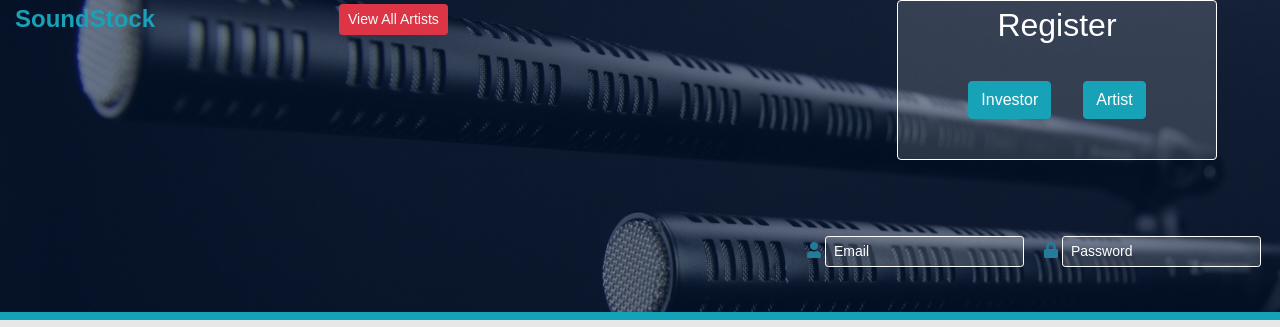
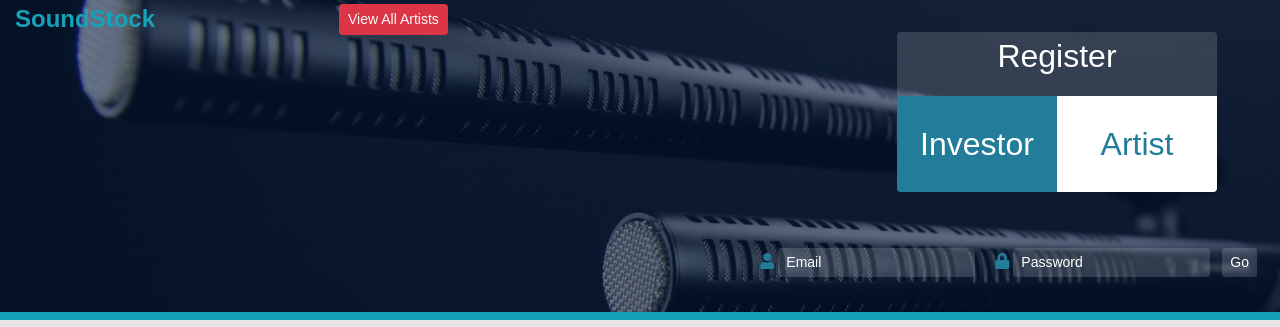
Before and after one commit to EwilsonS/EvanSoundStock, a React (Create React App) app in the folder client/: page /#/ in a window 1280 px wide. Shown: the top 327 px of the page. Built offline with nearby package versions, Linux system fonts and the light colour scheme; no server answers.

Commit message:
nav polish login loginc begin

```diff
--- a/client/src/components/Navbar/Nav.js
+++ b/client/src/components/Navbar/Nav.js
@@ -12,13 +12,21 @@ export const Nav = () => (
     <div className="col-md-3 left-space">
       <Link to="/">
         <span className="navbar-brand text-info nav-title">
-          <span className="text-info h4"><strong> <span className="flash">S</span>ound<span className="flash2">S</span>tock</strong></span>
+          <span className="text-info h4">
+            <strong>
+              {" "}
+              <span className="flash">S</span>ound
+              <span className="flash2">S</span>tock
+            </strong>
+          </span>
         </span>
       </Link>
     </div>
     <div className="col-md-2">
       <Link to="/AllArtists" className="">
-        <button className="btn btn-danger text-light btn-sm m-1 button-nav">View All Artists</button>
+        <button className="btn btn-danger text-light btn-sm m-1 button-nav">
+          View All Artists
+        </button>
       </Link>
     </div>
     <div className="col-md-7">
@@ -27,10 +35,14 @@ export const Nav = () => (
           <div className="register rounded float-right">
             <p>Register</p>
             <Link to="../InvestorSignUp">
-              <button className="btn btn-info m-3">Investor</button>
+              <div className="invest">
+                <span className="reg-btn-txt">Investor</span>
+              </div>
             </Link>
             <Link to="../ArtistSignUp">
-              <button className="btn btn-info m-3">Artist</button>
+              <div className="artist">
+                <span className="reg-btn-txt">Artist</span>
+              </div>
             </Link>
           </div>
         </div>
@@ -39,14 +51,28 @@ export const Nav = () => (
         <div className="col-md-12">
           <br />
           <br />
-          <br />
           <div className="form-group input-icons float-right">
             <form>
               <span className="">
-                <i class="fas fa-user"></i>
-                <input type="text" class="form-control-sm login-input m-1" placeholder="Email" aria-label="Recipient's username"></input>
-                <i class="fas fa-lock ml-3"></i>
-                <input type="password" class="form-control-sm login-input m-1" placeholder="Password" aria-label="Recipient's username"></input>
+                <i class="fas fa-user" />
+                <input
+                  type="text"
+                  className="form-control-sm login-input m-1"
+                  placeholder="Email"
+                />
+                <i class="fas fa-lock ml-3" />
+                <input
+                  type="password"
+                  className="form-control-sm login-input m-1"
+                  placeholder="Password"
+                />
+                <button
+                  type="submit"
+                  className="btn btn-sm login-input m-2"
+                  placeholder="Go"
+                >
+                Go
+                </button>
               </span>
             </form>
           </div>
--- a/client/src/components/Navbar/nav.css
+++ b/client/src/components/Navbar/nav.css
@@ -20,25 +20,51 @@
   position: relative;
   display: inline;
   }
-.signup-nav{
-  padding: 3rem;
-
-}
 .register{
-  border: 1px solid white;
+  /* border: 1px solid white; */
   background-color: rgba(255, 255, 255, 0.15);
   margin-right: 3rem;
+  margin-top: 2rem;
   height: 10rem;
   width: 20rem;
   text-align: center;
   font-size: 2rem;
   color: white;
 }
+.invest{
+  background-color: #237c9a;
+  color: white;
+  float: left;
+  width: 50%;
+  height: 59.75%;
+  border-bottom-left-radius: .25rem;
+}
+.invest:hover{
+  background-color: black;
+  color: #237c9a;
+  transition: .1s;
+}
+.artist{
+  background-color: white;
+  color: #237c9a;
+  float: right;
+  width: 50%;
+  height: 59.75%;
+  border-bottom-right-radius: .25rem;
+}
+.artist:hover{
+  background-color: black;
+  color: #237c9a;
+  transition: .1s;
+}
+.reg-btn-txt{
+  position: relative;
+  top: 1.5rem;
+}
 .login-input{
-    /* background-color: #02183a00; */
     background-color: rgba(255, 255, 255, 0.15);
 
-    border: 1px white solid;
+    border: none;
     color: white;
   }
  .input-icons{
@@ -50,8 +76,6 @@
 
  .login-input::placeholder{
     color: white;
-    /* background-color: rgba(255, 255, 255, 0.15); */
-
   }
  .login-input:focus{
     outline: none !important;
--- a/package.json
+++ b/package.json
@@ -40,6 +40,7 @@
     "passport-local": "^1.0.0",
     "passport-local-mongoose": "^5.0.1",
     "react-router-dom": "^4.3.1",
-    "react-scripts": "^2.1.1"
+    "react-scripts": "^2.1.1",
+    "yarn": "^1.12.3"
   }
 }
```
Also changed, not shown: 1 other file (tests, documents, lock files or other folders).
